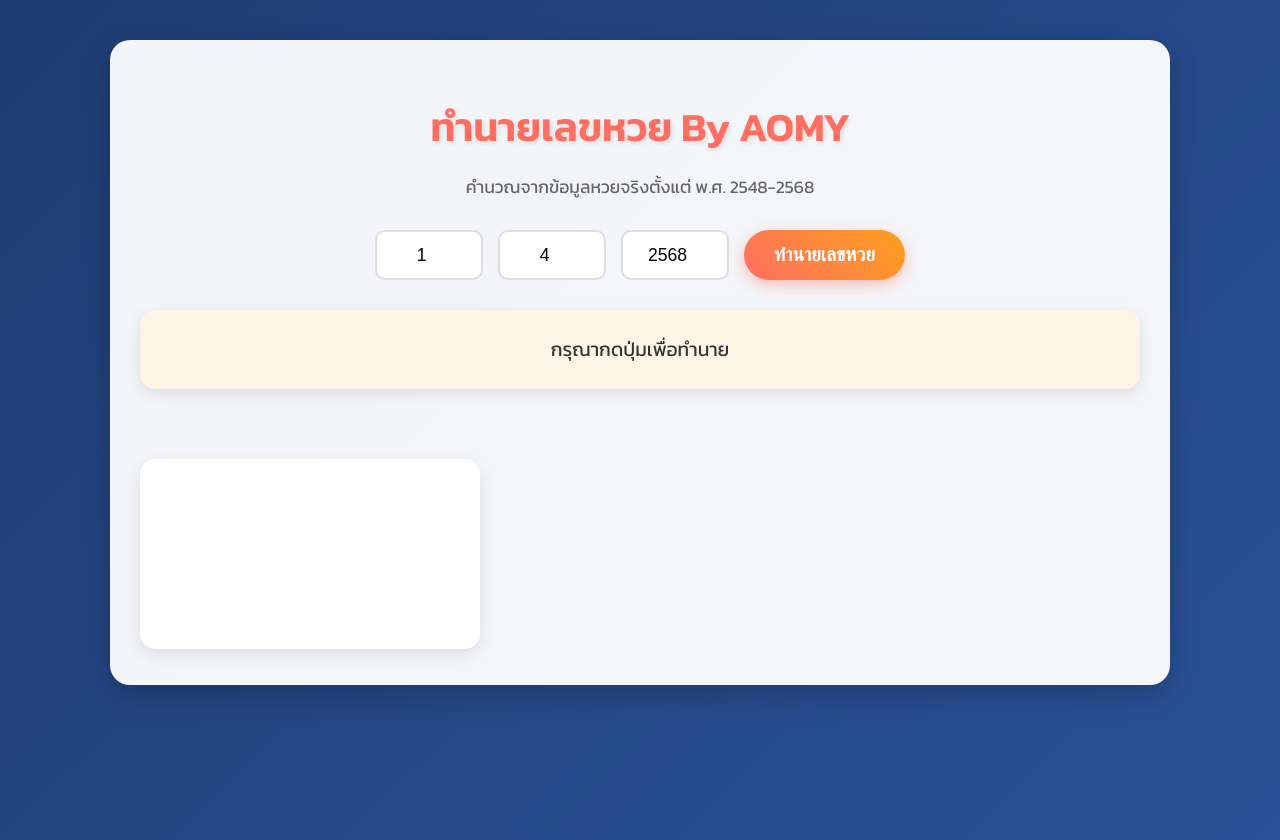
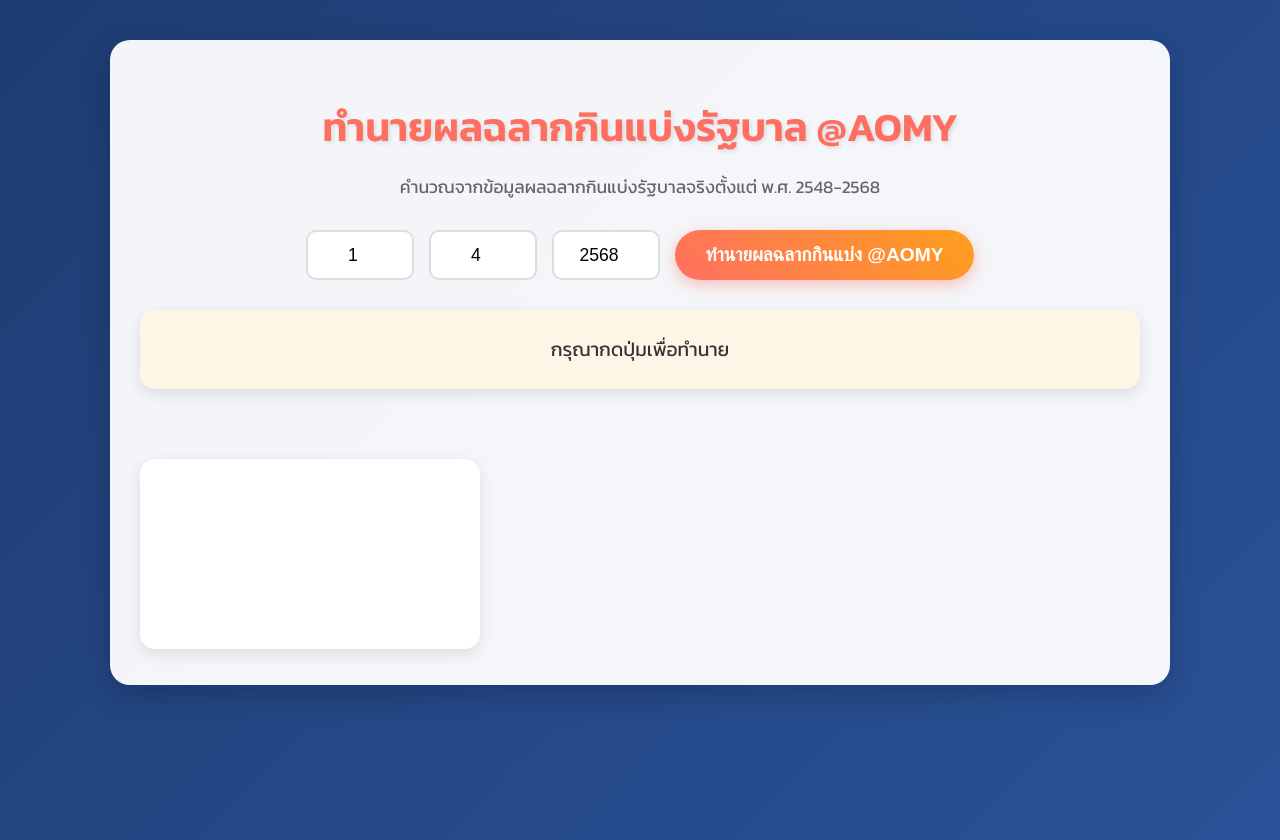
Before and after one commit to qomy/LOTTO, a plain HTML site: page index.html in a window 1280 px wide. Drawn offline with nearby package versions, Linux system fonts and the light colour scheme.

Commit message:
Update index.html

```diff
--- a/index.html
+++ b/index.html
@@ -3,7 +3,7 @@
 <head>
     <meta charset="UTF-8">
     <meta name="viewport" content="width=device-width, initial-scale=1.0">
-    <title>ทำนายฉลากกินแบ่งรัฐบาล @AOMY</title>
+    <title>ทำนายผลฉลากกินแบ่งรัฐบาล @AOMY</title>
     <script src="https://cdn.jsdelivr.net/npm/chart.js"></script>
     <link href="https://fonts.googleapis.com/css2?family=Kanit:wght@300;400;600&display=swap" rel="stylesheet">
     <style>
@@ -134,19 +134,18 @@
 </head>
 <body>
     <div class="container">
-        <h1>ทำนายเลขหวย By AOMY</h1>
-        <p>คำนวณจากข้อมูลหวยจริงตั้งแต่ พ.ศ. 2548-2568<br></p>
+        <h1>ทำนายผลฉลากกินแบ่งรัฐบาล @AOMY</h1>
+        <p>คำนวณจากข้อมูลผลฉลากกินแบ่งรัฐบาลจริงตั้งแต่ พ.ศ. 2548-2568</p>
 
         <div class="input-group">
             <input type="number" id="day" min="1" max="31" placeholder="วัน" value="1">
             <input type="number" id="month" min="1" max="12" placeholder="เดือน" value="4">
             <input type="number" id="year" min="2548" placeholder="ปี พ.ศ." value="2568">
-            <button onclick="predictLottery()">ทำนายเลขหวย</button>
+            <button onclick="predictLottery()">ทำนายผลฉลากกินแบ่ง @AOMY</button>
         </div>
 
         <div class="result" id="predictionResult">
-            กรุณากดปุ่มเพื่อทำนาย
-        </div>
+            กรุณากดปุ่มเพื่อทำนาย        </div>
 
         <canvas id="lotteryChart"></canvas>
     </div>
```
